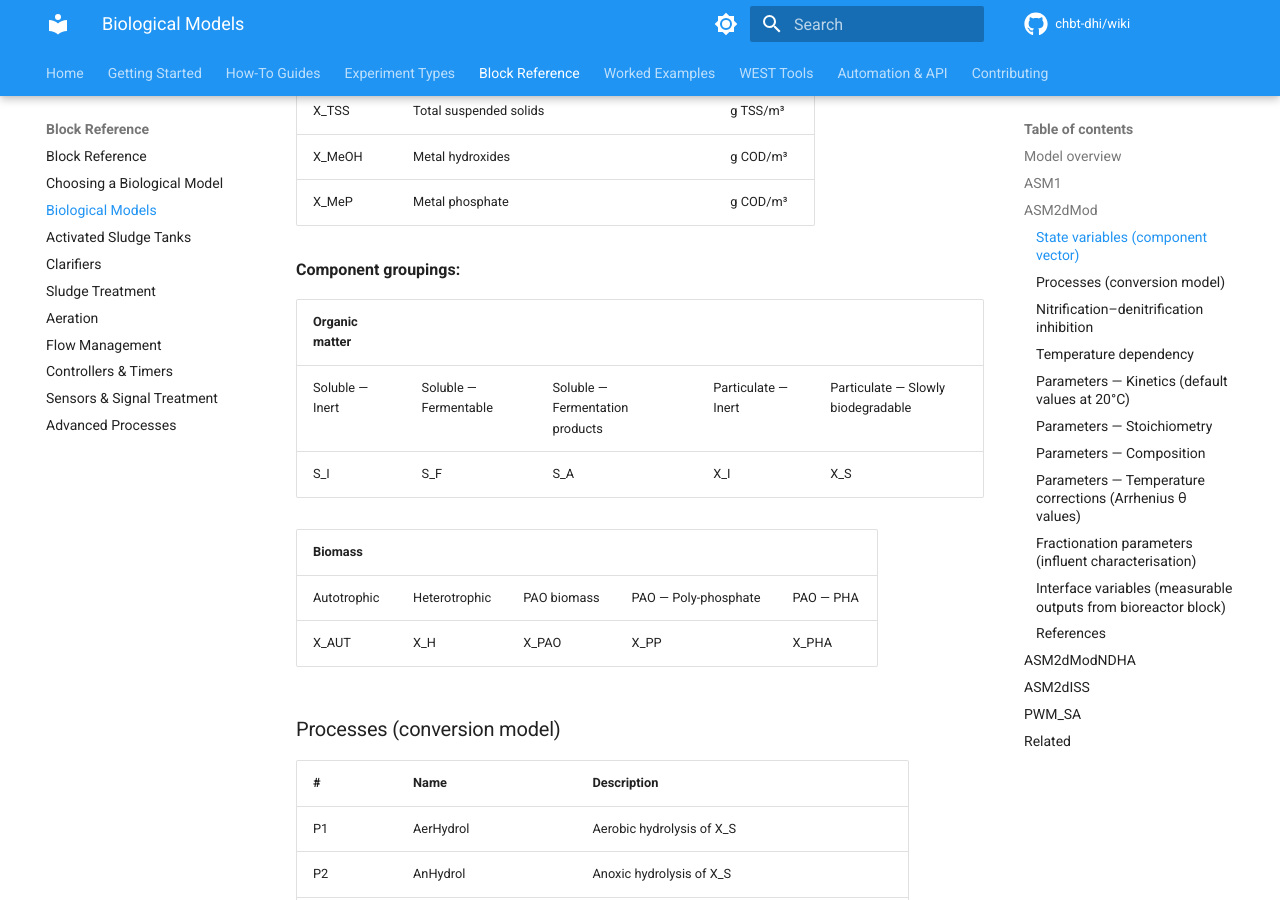
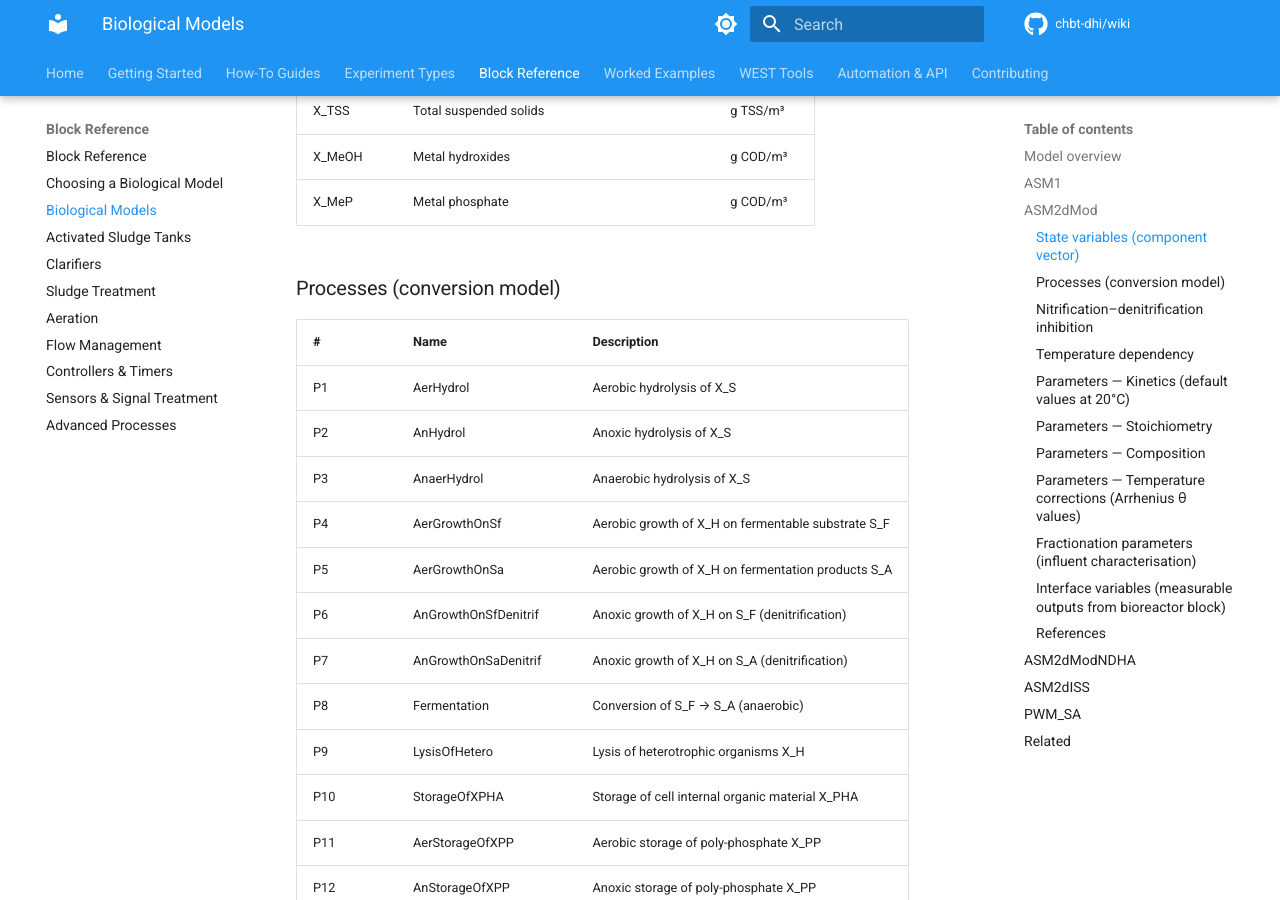
Before and after one commit to CHBT-DHI/Wiki, an MkDocs documentation site: the page built from docs/block-reference/biological-models.md, in a window 1280 px wide and 900 px high, scrolled down 2206 px. Built offline with MkDocs 1.6.1 and Material for MkDocs 9.7.7, drawn with Linux system fonts in a browser that asks for light colours; comment, search, counter and statistics services are not loaded.

```diff
--- a/docs/block-reference/biological-models.md
+++ b/docs/block-reference/biological-models.md
@@ -66,18 +66,6 @@ ASM2dMod is a WEST modification of the IWA ASM2d model (Gernaey and Jørgenson,
 | X_TSS | Total suspended solids | g TSS/m³ |
 | X_MeOH | Metal hydroxides | g COD/m³ |
 | X_MeP | Metal phosphate | g COD/m³ |
-
-**Component groupings:**
-
-| Organic matter | | | | |
-|---|---|---|---|---|
-| Soluble — Inert | Soluble — Fermentable | Soluble — Fermentation products | Particulate — Inert | Particulate — Slowly biodegradable |
-| S_I | S_F | S_A | X_I | X_S |
-
-| Biomass | | | | |
-|---|---|---|---|---|
-| Autotrophic | Heterotrophic | PAO biomass | PAO — Poly-phosphate | PAO — PHA |
-| X_AUT | X_H | X_PAO | X_PP | X_PHA |
 
 ### Processes (conversion model)
 
```
